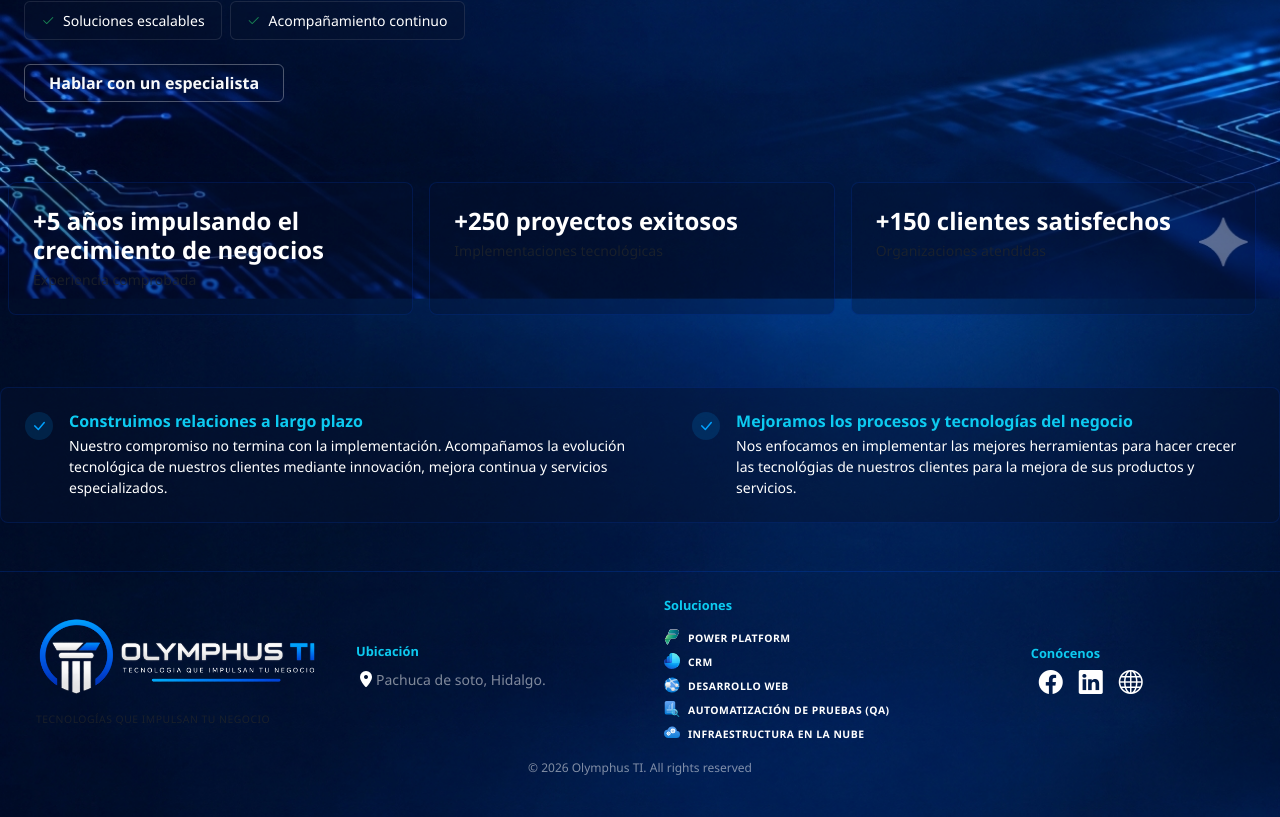
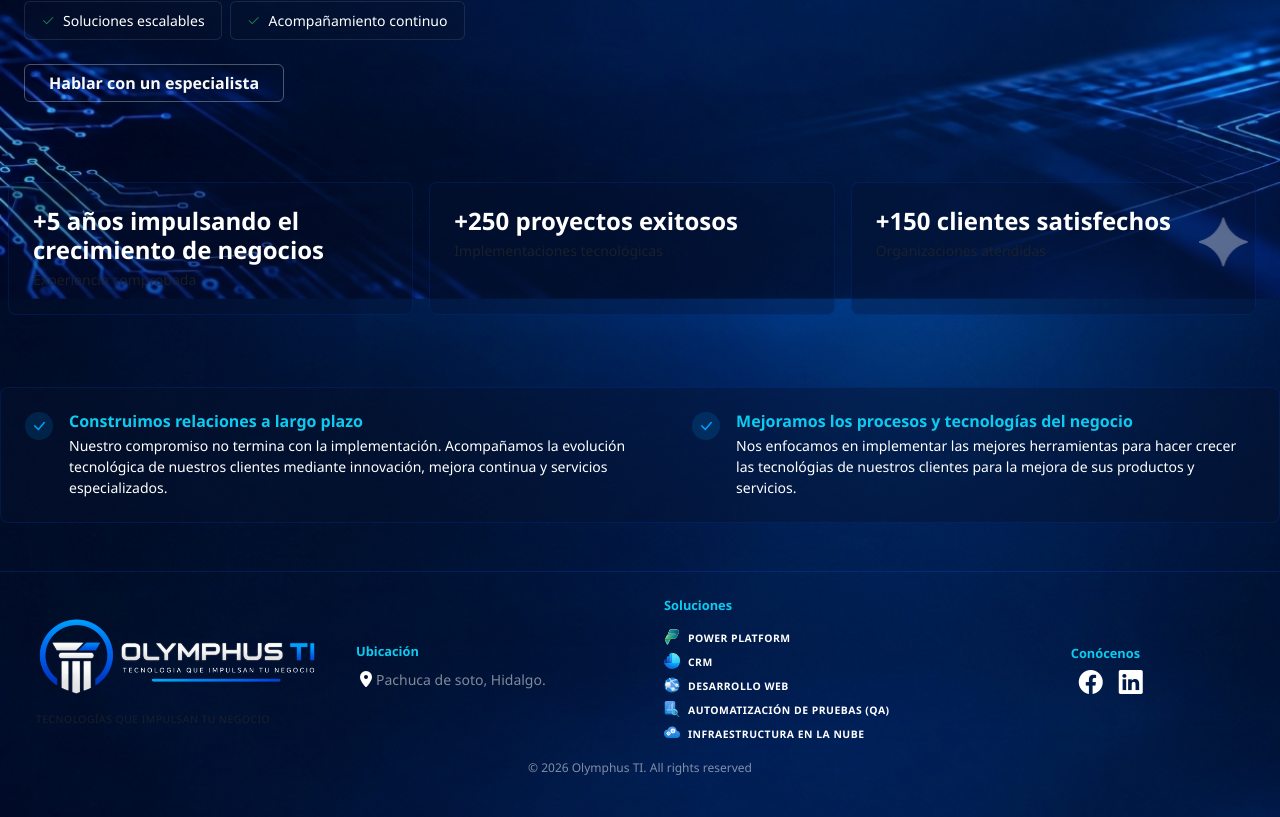
Before and after one commit to JossNajera/olymphus-landing, a React (Vite) app in the folder client/: page / in a window 1280 px wide. Shown: the part 3116-3933 px from the top of the page. Built offline with nearby package versions, Linux system fonts and the light colour scheme.

Commit message:
Se removio el icono de página web en el footer

```diff
--- a/client/src/Components/Footer.jsx
+++ b/client/src/Components/Footer.jsx
@@ -157,9 +157,9 @@ const Footer = () => {
               <i className="bi bi-github"></i>
             </a> */}
             {/* Sitio Web / Red Global */}
-            <a href="#" className="text-white text-decoration-none fs-4 mx-2">
+            {/* <a href="#" className="text-white text-decoration-none fs-4 mx-2">
               <i className="bi bi-globe"></i>
-            </a>
+            </a> */}
             </div>
 
           </div>
```
